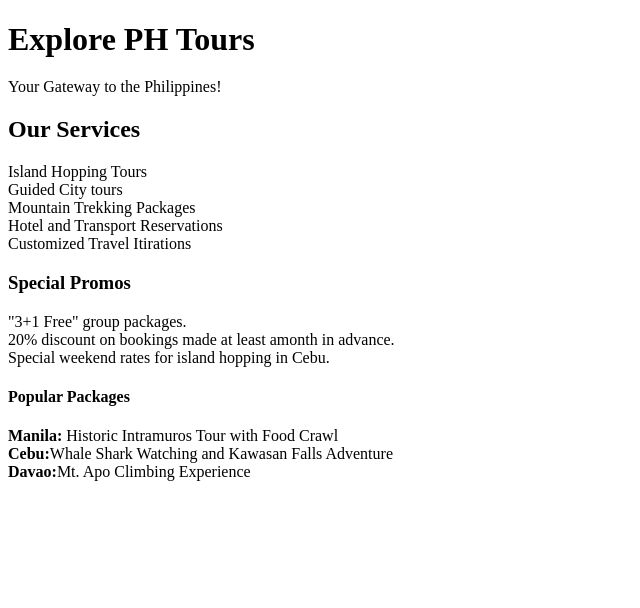
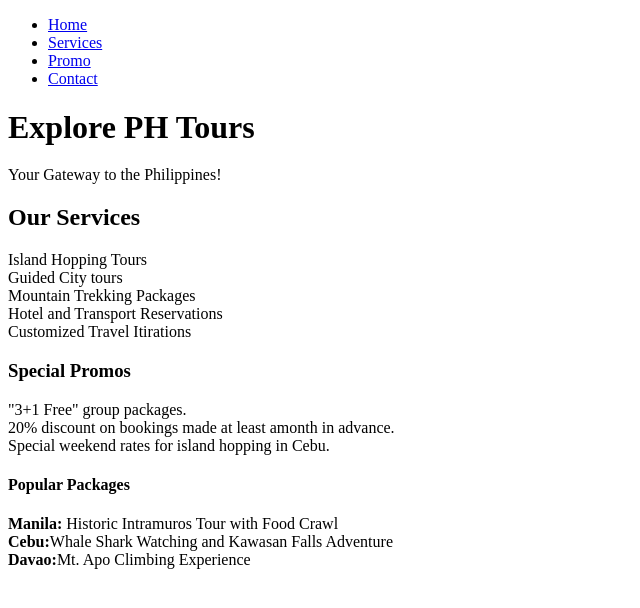
Before and after one commit to yujinotfound/yujinotfound.github.io, a plain HTML site: page SotoExplorePHTours.html in a window 1280 px wide. Shown: the whole page, without its empty margins (0-640 px from the left). Drawn offline with Linux system fonts and the light colour scheme.

Commit message:
web with links

```diff
--- a/SotoExplorePHTours.html
+++ b/SotoExplorePHTours.html
@@ -7,8 +7,17 @@
 </head>
 <body>
     <a href="SotoExplorePHTours.html"></a>
+    <nav>
+      <ul>
+          <li><a href="SotoExplorePHTours.html">Home</a></li>
+          <li><a href="#Our Services">Services</a></li>
+          <li><a href="#Promo">Promo</a></li>
+          <li><a href="#Contact">Contact</a></li>
+      </ul>
+  </nav>
 <h1 style="margin-bottom: 20px;">Explore PH Tours<br> </h1>
 <p> Your Gateway to the Philippines!</p>
+
 <h2>Our Services</h2>
 <p>Island Hopping Tours<br>
    Guided City tours<br>
```
